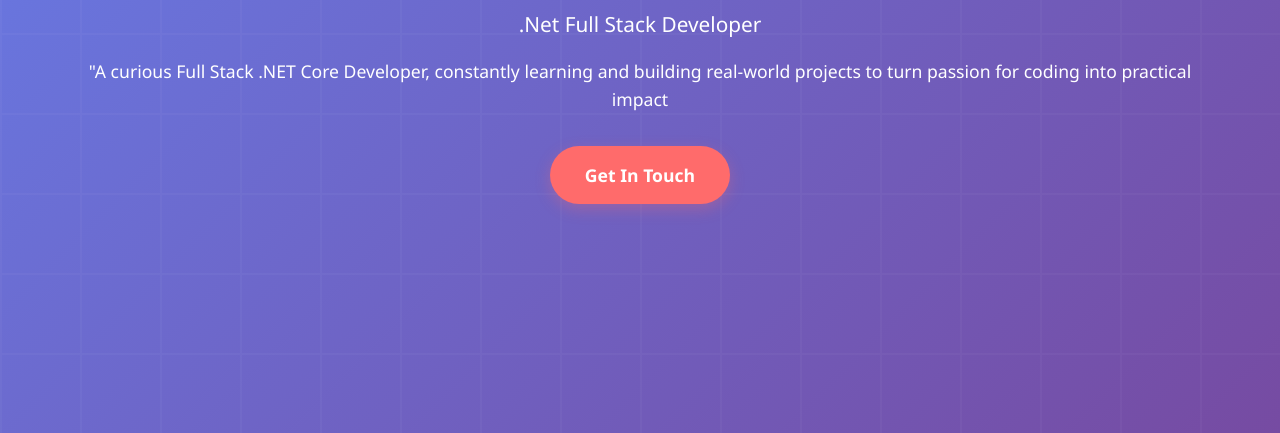
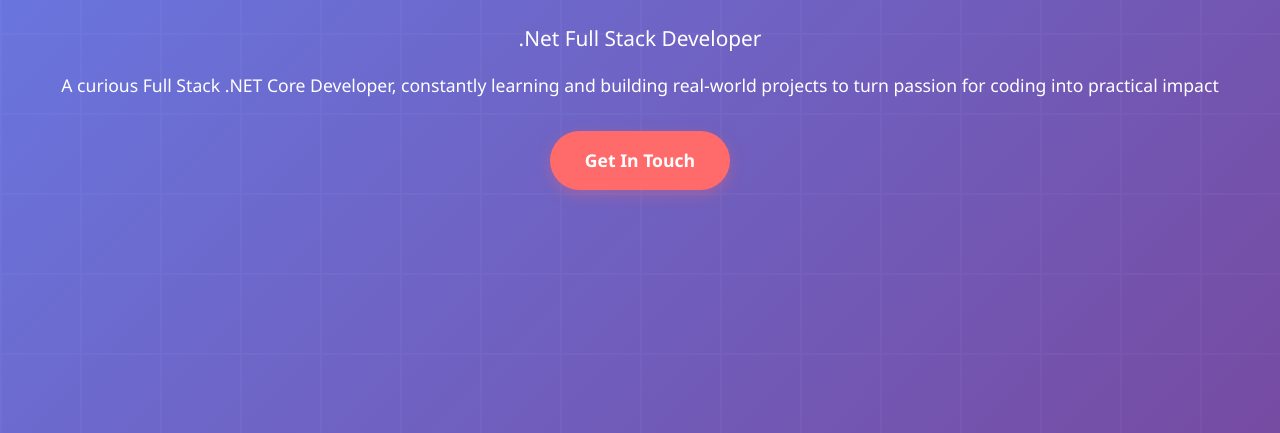
Before and after one commit to islam172003/personal-portfolio, a plain HTML site: page index.html in a window 1280 px wide. Shown: the part 367-800 px from the top of the page. Drawn offline with Linux system fonts and the light colour scheme.

Commit message:
Update index.html

```diff
--- a/index.html
+++ b/index.html
@@ -28,7 +28,7 @@
             <div class="hero-content">
                 <h1>Islam Mohamed</h1>
                 <p class="subtitle">.Net Full Stack Developer</p>
-                <p class="hero-description">"A curious Full Stack .NET Core Developer, constantly learning and building real-world projects to turn passion for coding into practical impact</p>
+                <p class="hero-description">A curious Full Stack .NET Core Developer, constantly learning and building real-world projects to turn passion for coding into practical impact</p>
                 <a href="#contact" class="cta-button">Get In Touch</a>
             </div>
         </div>
```
